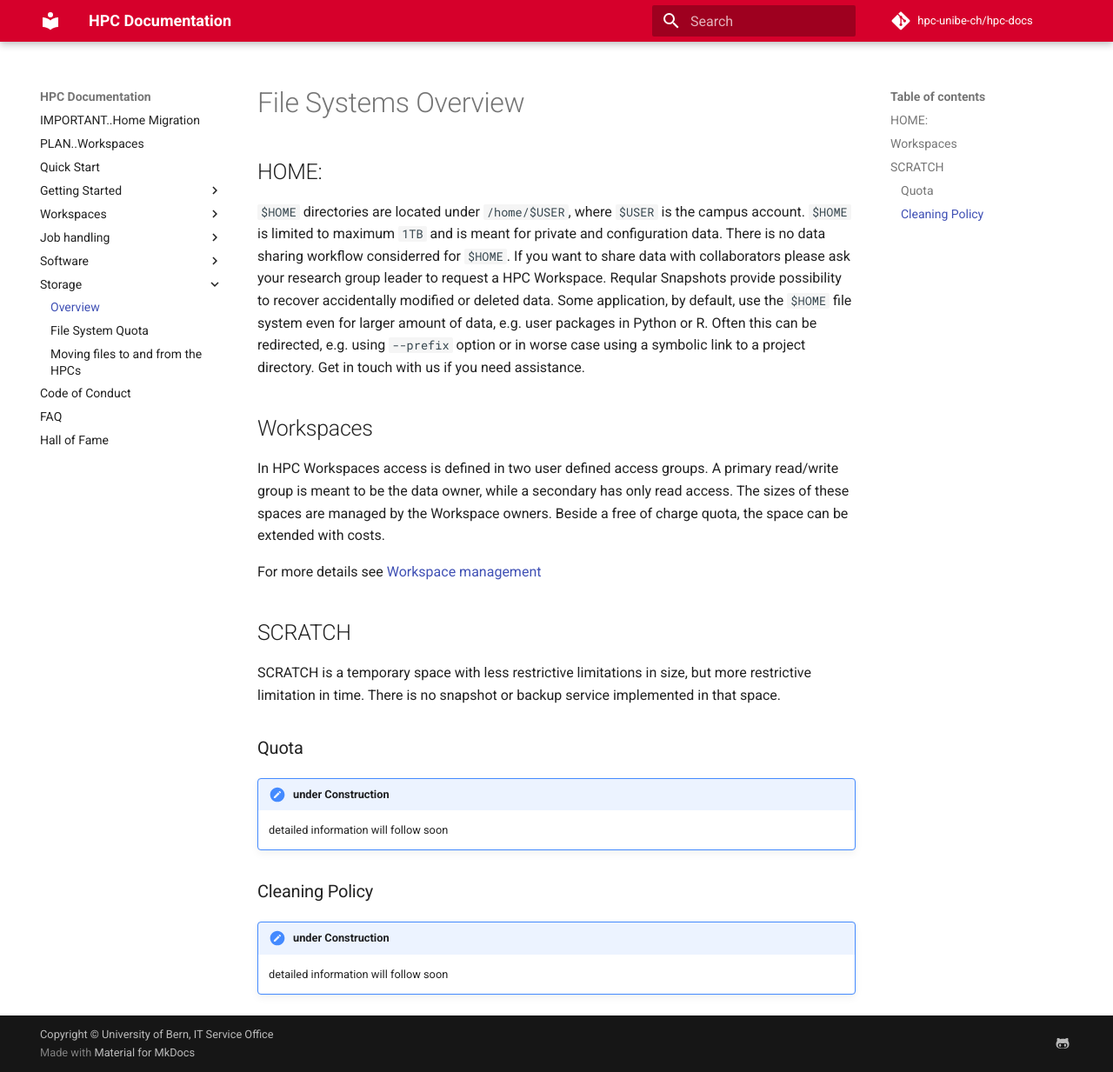
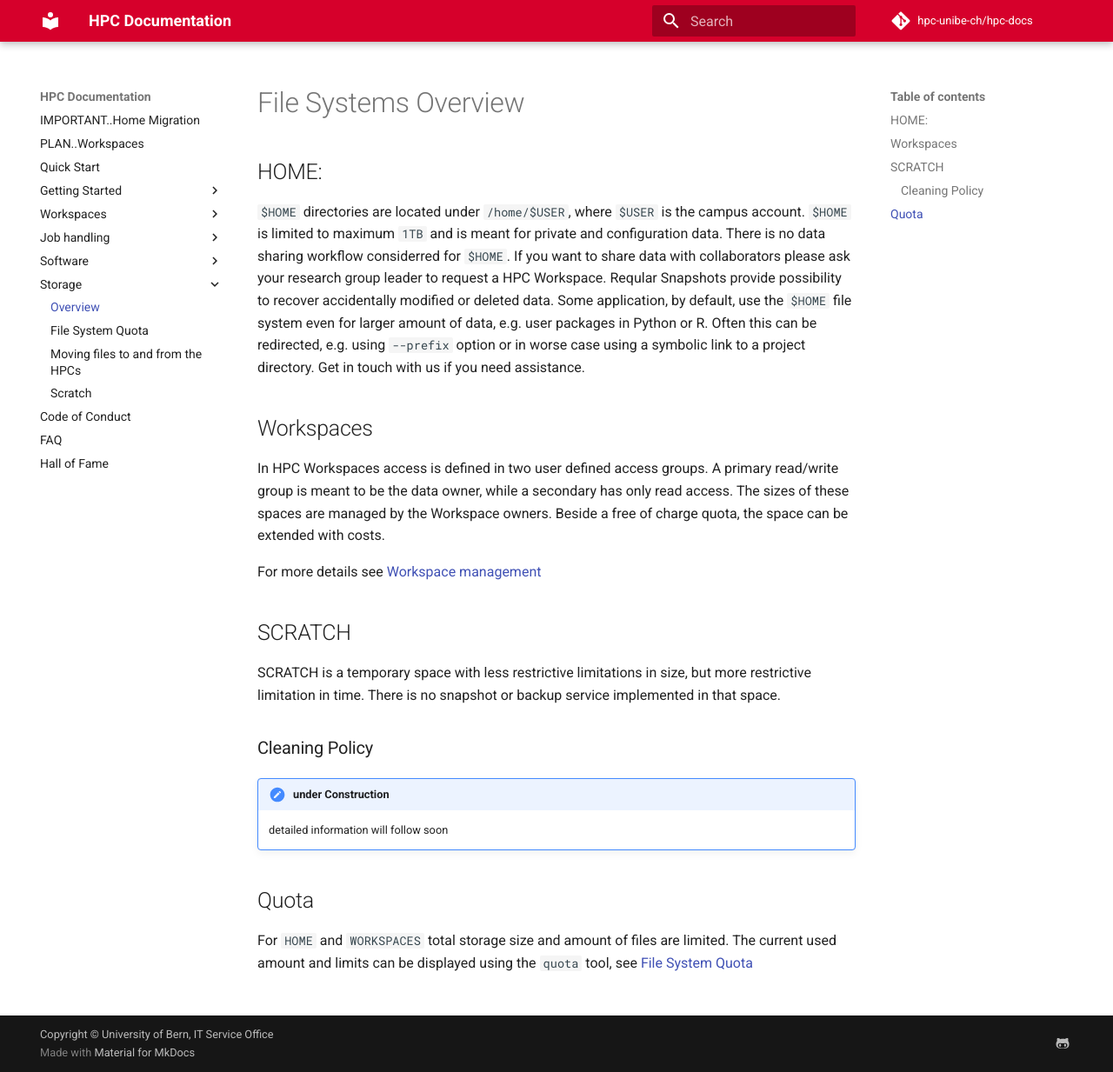
Before and after one commit to hpc-unibe-ch/hpc-unibe-ch.github.io, an MkDocs documentation site: the page built from docs/file-system/filesystem-overview.md, in a window 1280 px wide and 1233 px high. Shown: the whole window at 87% size. Built offline with MkDocs 1.6.1 and Material for MkDocs 9.7.7, drawn with Linux system fonts in a browser that asks for light colours; comment, search, counter and statistics services are not loaded.

Commit message:
scratch notes

```diff
--- a/docs/file-system/filesystem-overview.md
+++ b/docs/file-system/filesystem-overview.md
@@ -15,10 +15,6 @@ For more details see [Workspace management](../hpc-workspaces/management.md)
 SCRATCH is a temporary space with less restrictive limitations in size, but more restrictive limitation in time.
 There is no snapshot or backup service implemented in that space.
 
-### Quota
-
-!!! attention "under Construction"
-    detailed information will follow soon
 
 [//]: <> (TODO fill)
 ### Cleaning Policy
@@ -26,3 +22,6 @@ There is no snapshot or backup service implemented in that space.
 !!! attention "under Construction"
     detailed information will follow soon
 [//]: <> (TODO fill)
+
+## Quota
+For `HOME` and `WORKSPACES` total storage size and amount of files are limited. The current used amount and limits can be displayed using the `quota` tool, see [File System Quota](quota.md)
--- a/mkdocs.yml
+++ b/mkdocs.yml
@@ -50,6 +50,7 @@ nav:
     - Overview: file-system/filesystem-overview.md
     - File System Quota: file-system/quota.md
     - Moving files to and from the HPCs: file-system/file-transfer.md
+    - Scratch: file-system/scratch.md
   - Code of Conduct: code-of-conduct.md
   - FAQ: general/faq.md
   - Hall of Fame: halloffame.md
```
Also changed, not shown: docs/file-system/scratch.md (added, +35 -0 lines), docs/hpc-workspaces/management.md (+1 -1 lines).
